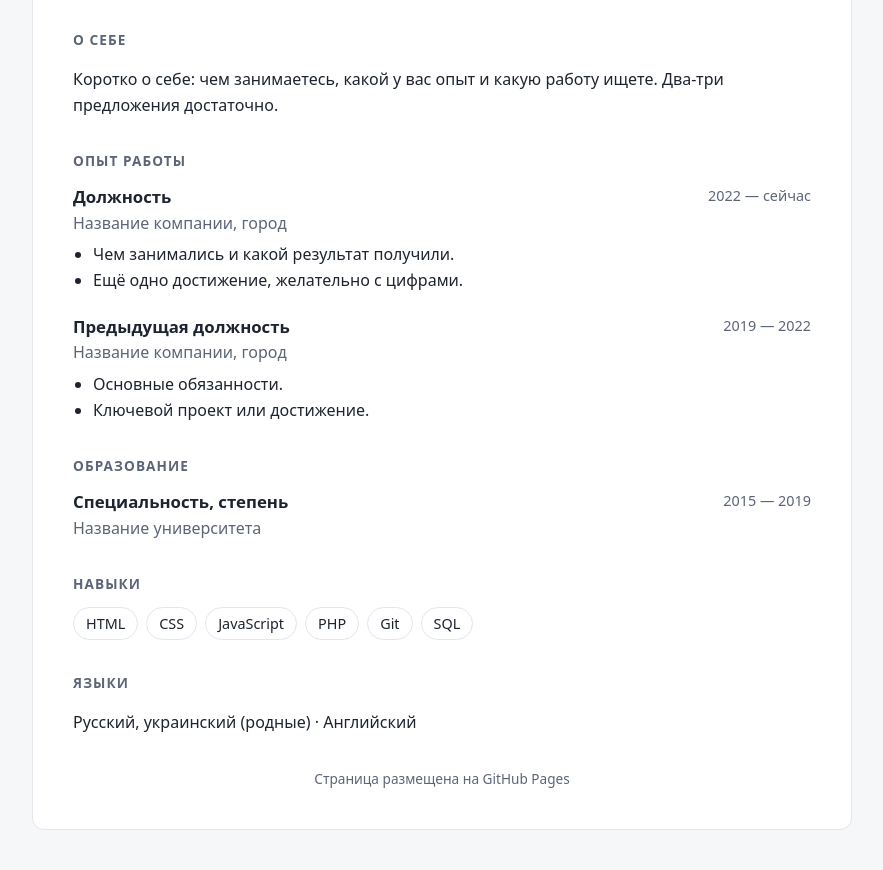
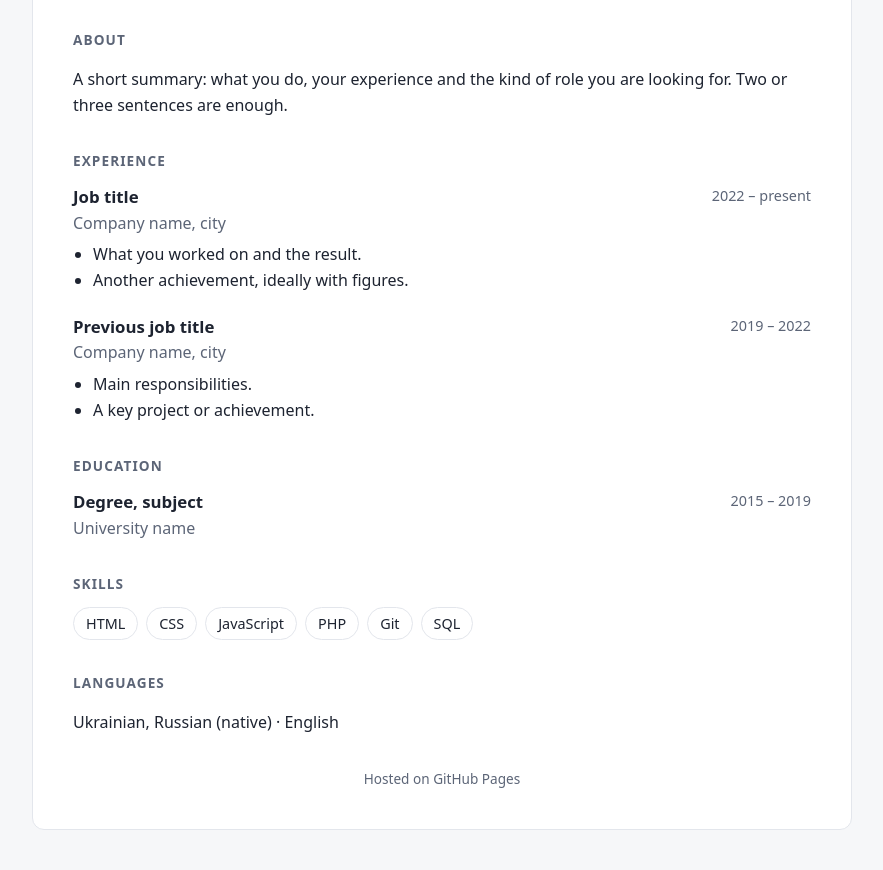
Before and after one commit to Sergii-Kostanets/claude-test, a plain HTML site: page index.html in a window 1280 px wide. Shown: the part 252-1122 px from the top of the page, without its empty margins (198-1081 px from the left). Drawn offline with Linux system fonts and the light colour scheme.

Commit message:
Translate resume page to English
Co-Authored-By: Claude Opus 5.5 <noreply@anthropic.com>
Claude-Session: https://claude.ai/code/session_01GDrK1Dpe3Be8WAHpVeveA1

```diff
--- a/index.html
+++ b/index.html
@@ -1,10 +1,10 @@
 <!doctype html>
-<html lang="ru">
+<html lang="en">
 <head>
   <meta charset="utf-8">
   <meta name="viewport" content="width=device-width, initial-scale=1">
-  <title>Сергей Костанец — резюме</title>
-  <meta name="description" content="Резюме: опыт работы, навыки и контакты.">
+  <title>Sergii Kostanets</title>
+  <meta name="description" content="CV of Sergii Kostanets: experience, skills and contact details.">
   <style>
     :root {
       --bg: #f6f7f9;
@@ -96,12 +96,12 @@
 <body>
   <main>
     <header>
-      <img class="photo" src="photo.jpg" alt="Фотография Сергея Костанца" width="140" height="140">
+      <img class="photo" src="photo.jpg" alt="Photo of Sergii Kostanets" width="140" height="140">
       <div>
-      <h1>Сергей Костанец</h1>
-      <p class="role">Веб-разработчик</p>
+      <h1>Sergii Kostanets</h1>
+      <p class="role">Web Developer</p>
       <ul class="contacts">
-        <li>Дублин, Ирландия</li>
+        <li>Dublin, Ireland</li>
         <li><a href="mailto:you@example.com">you@example.com</a></li>
         <li><a href="https://github.com/Sergii-Kostanets">github.com/Sergii-Kostanets</a></li>
         <li><a href="https://www.linkedin.com/in/sergiikostanets">linkedin.com/in/sergiikostanets</a></li>
@@ -110,51 +110,51 @@
     </header>
 
     <section>
-      <h2>О себе</h2>
-      <p>Коротко о себе: чем занимаетесь, какой у вас опыт и какую работу ищете. Два-три предложения достаточно.</p>
+      <h2>About</h2>
+      <p>A short summary: what you do, your experience and the kind of role you are looking for. Two or three sentences are enough.</p>
     </section>
 
     <section>
-      <h2>Опыт работы</h2>
+      <h2>Experience</h2>
 
       <div class="item">
         <div class="item-head">
-          <h3>Должность</h3>
-          <span class="period">2022 — сейчас</span>
+          <h3>Job title</h3>
+          <span class="period">2022 – present</span>
         </div>
-        <p class="org">Название компании, город</p>
+        <p class="org">Company name, city</p>
         <ul>
-          <li>Чем занимались и какой результат получили.</li>
-          <li>Ещё одно достижение, желательно с цифрами.</li>
+          <li>What you worked on and the result.</li>
+          <li>Another achievement, ideally with figures.</li>
         </ul>
       </div>
 
       <div class="item">
         <div class="item-head">
-          <h3>Предыдущая должность</h3>
-          <span class="period">2019 — 2022</span>
+          <h3>Previous job title</h3>
+          <span class="period">2019 – 2022</span>
         </div>
-        <p class="org">Название компании, город</p>
+        <p class="org">Company name, city</p>
         <ul>
-          <li>Основные обязанности.</li>
-          <li>Ключевой проект или достижение.</li>
+          <li>Main responsibilities.</li>
+          <li>A key project or achievement.</li>
         </ul>
       </div>
     </section>
 
     <section>
-      <h2>Образование</h2>
+      <h2>Education</h2>
       <div class="item">
         <div class="item-head">
-          <h3>Специальность, степень</h3>
-          <span class="period">2015 — 2019</span>
+          <h3>Degree, subject</h3>
+          <span class="period">2015 – 2019</span>
         </div>
-        <p class="org">Название университета</p>
+        <p class="org">University name</p>
       </div>
     </section>
 
     <section>
-      <h2>Навыки</h2>
+      <h2>Skills</h2>
       <ul class="skills">
         <li>HTML</li>
         <li>CSS</li>
@@ -166,11 +166,11 @@
     </section>
 
     <section>
-      <h2>Языки</h2>
-      <p>Русский, украинский (родные) · Английский</p>
+      <h2>Languages</h2>
+      <p>Ukrainian, Russian (native) · English</p>
     </section>
 
-    <footer>Страница размещена на GitHub Pages</footer>
+    <footer>Hosted on GitHub Pages</footer>
   </main>
 </body>
 </html>
```
